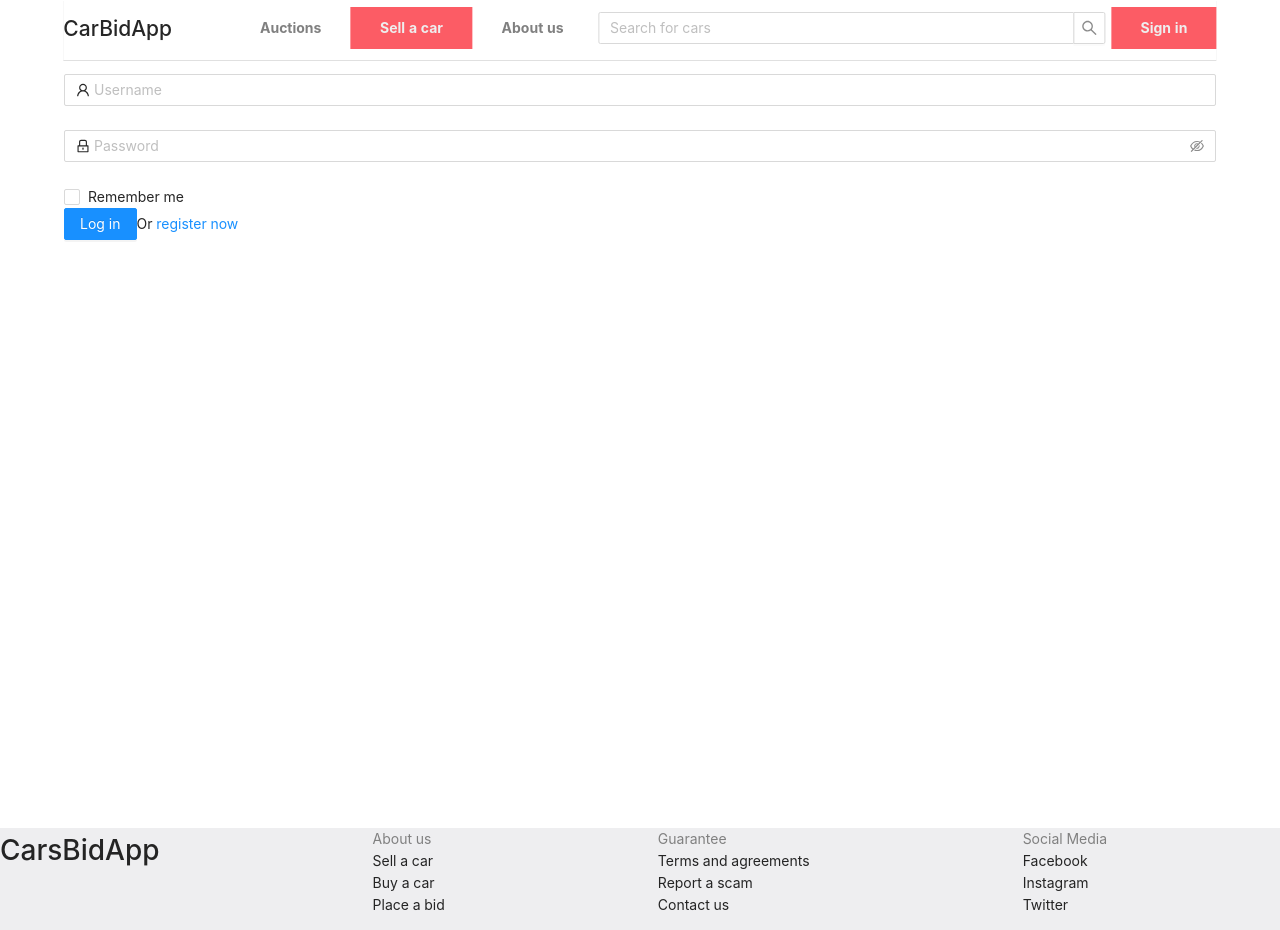
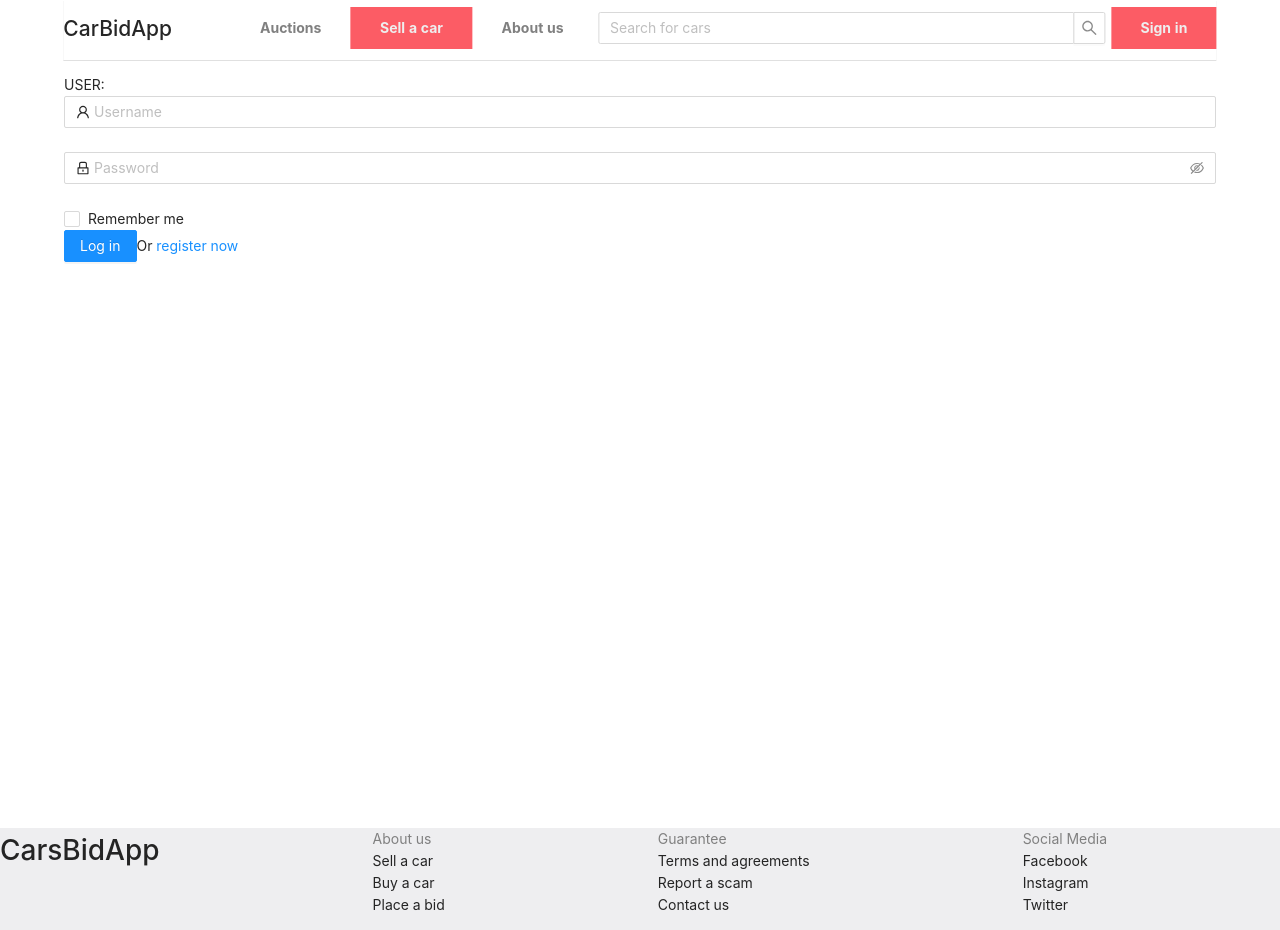
Before and after one commit to Petiazediter/CarAppRewrite, a React (Create React App) app in the folder car-app-frontend/: page /sign-in in a window 1280 px wide. Built offline with nearby package versions, Linux system fonts and the light colour scheme.

Commit message:
Rename useGetCars to useDatabaseContext in every occur.

```diff
--- a/car-app-frontend/src/components/auctions-page/Auctions.tsx
+++ b/car-app-frontend/src/components/auctions-page/Auctions.tsx
@@ -2,7 +2,7 @@ import {Row, Col, Slider, DatePicker,Select } from 'antd';
 import { ClearOutlined } from '@ant-design/icons'
 import { CarDisplay } from './car-display-component/CarDisplay';
 import { Car } from '../../models/Car';
-import { useGetCars, CarFilters} from '../../context/DatabaseContext';
+import { useDatabaseContext, CarFilters} from '../../context/DatabaseContext';
 import { SortRow, PrimaryButton, NewsCol, FlexCol } from "./Auctions.styled";
 import {FunctionComponent, useCallback, useEffect, useState} from "react";
 import {addParameterToURL} from "../../utils/URLHandler";
@@ -22,7 +22,7 @@ enum Filter{
 }
 
 export const Auctions: FunctionComponent = () => {
-    const cars = useGetCars().getCarsTable;
+    const cars = useDatabaseContext().getCarsTable;
     const initialCars : Car[] = [];
     const [carsList, setCarsList] = useState(initialCars);
 
--- a/car-app-frontend/src/components/car-page/CarPageHOC.tsx
+++ b/car-app-frontend/src/components/car-page/CarPageHOC.tsx
@@ -1,7 +1,7 @@
-import {useGetCars} from "../../context/DatabaseContext";
+import {useDatabaseContext} from "../../context/DatabaseContext";
 
 export const CarPageHOC = (Component: any) => {
-    const getCarHook = useGetCars();
+    const getCarHook = useDatabaseContext();
     return (props: any) => {
         return <Component hook={getCarHook} {...props} />
     }
--- /dev/null
+++ b/car-app-frontend/src/components/shared/hooks/CustomHook.tsx
@@ -0,0 +1,29 @@
+import { RuleObject } from "antd/lib/form";
+import { StoreValue } from "antd/lib/form/interface";
+import { useEffect, useState } from "react";
+
+export const validateUsername = () => ({
+    validator(_: RuleObject, value: StoreValue) {
+        if ( !value || value.length > 5 ) {
+            return Promise.resolve();
+        }
+        return Promise.reject(new Error('The username is too short!'))
+    }
+})
+
+interface User{
+    id: string;
+    username: string;
+}
+
+export const useUserData = () => {
+    const [user,setUser] = useState<User|null>(null)
+
+    useEffect( () => {
+        if ( user != null ){
+            console.log(user.username)
+        }
+    }, [user])
+
+    return user
+}
--- a/car-app-frontend/src/components/shared/navbar-component/Navbar.tsx
+++ b/car-app-frontend/src/components/shared/navbar-component/Navbar.tsx
@@ -4,7 +4,7 @@ import useWindowDimensions from '../../../utils/WindowSize'
 import {MenuOutlined} from '@ant-design/icons'
 import {LeftAlignedH1, NavbarLink, NavbarMenuCol, StyledNav, TitleLink} from "./Navbar.styled";
 import {FunctionComponent, useCallback, useEffect, useState} from "react";
-import {useGetCars} from "../../../context/DatabaseContext";
+import {useDatabaseContext} from "../../../context/DatabaseContext";
 import {Car} from "../../../models/Car";
 
 const { Search } = Input;
@@ -93,7 +93,7 @@ export const Navbar : FunctionComponent = () => {
     const [options, setOptions] = useState(initial);
     const initialTable: Car[] = []
     const [filterCars, setFilterCars] = useState(initialTable)
-    const getCarFromDatabase = useGetCars().getCarBySearchTerm;
+    const getCarFromDatabase = useDatabaseContext().getCarBySearchTerm;
 
     const onSearchChange = (value: string) => {
         // Hello world
--- a/car-app-frontend/src/components/sign-in-page/SignInPage.tsx
+++ b/car-app-frontend/src/components/sign-in-page/SignInPage.tsx
@@ -2,24 +2,19 @@ import {FunctionComponent} from "react";
 import {Button, Checkbox, Form, Input} from "antd";
 import {LockOutlined, UserOutlined} from "@ant-design/icons";
 import { Link } from 'react-router-dom'
-import { RuleObject } from "antd/lib/form";
-import { StoreValue } from "antd/lib/form/interface";
+import { useUserData, validateUsername } from "../shared/hooks/CustomHook";
 
 export const SignInPage: FunctionComponent = () => {
 
-    const onFinish = (values: { username: string,password: string }) => {}
+    const myUser = useUserData()
 
-    const validateUsername = () => ({
-        validator(_: RuleObject, value: StoreValue) {
-            if ( !value || value.length > 5 ) {
-                return Promise.resolve();
-            }
-            return Promise.reject(new Error('The username is too short!'))
-        }
-    })
+    const onFinish = (values: { username: string,password: string }) => {
+
+    }
 
     return (
         <section>
+            USER: { myUser?.toString() }
             <Form
                  name="login_form"
                  className="login-form"
@@ -50,11 +45,7 @@ export const SignInPage: FunctionComponent = () => {
                     <Checkbox>Remember me</Checkbox>
                 </Form.Item>
                 <Form.Item>
-                    <Button type={"primary"}
-                            htmlType={"submit"}
-                            className={"login-form-button"}>
-                        Log in
-                    </Button>
+                    <Button type={"primary"} htmlType={"submit"} className={"login-form-button"}>Log in</Button>
                     Or <Link to={"/register"}>register now</Link>
                 </Form.Item>
             </Form>
--- a/car-app-frontend/src/context/DatabaseContext.tsx
+++ b/car-app-frontend/src/context/DatabaseContext.tsx
@@ -68,7 +68,7 @@ export function convertToMoment(dateInString: string): moment.Moment{
     return moment(formattedDate);
 }
 
-export function useGetCars(){
+export function useDatabaseContext(){
     return useContext(GetUsersTableContext);
 }
 
```
Also changed, not shown: 1 other file (tests, documents, lock files or other folders).
